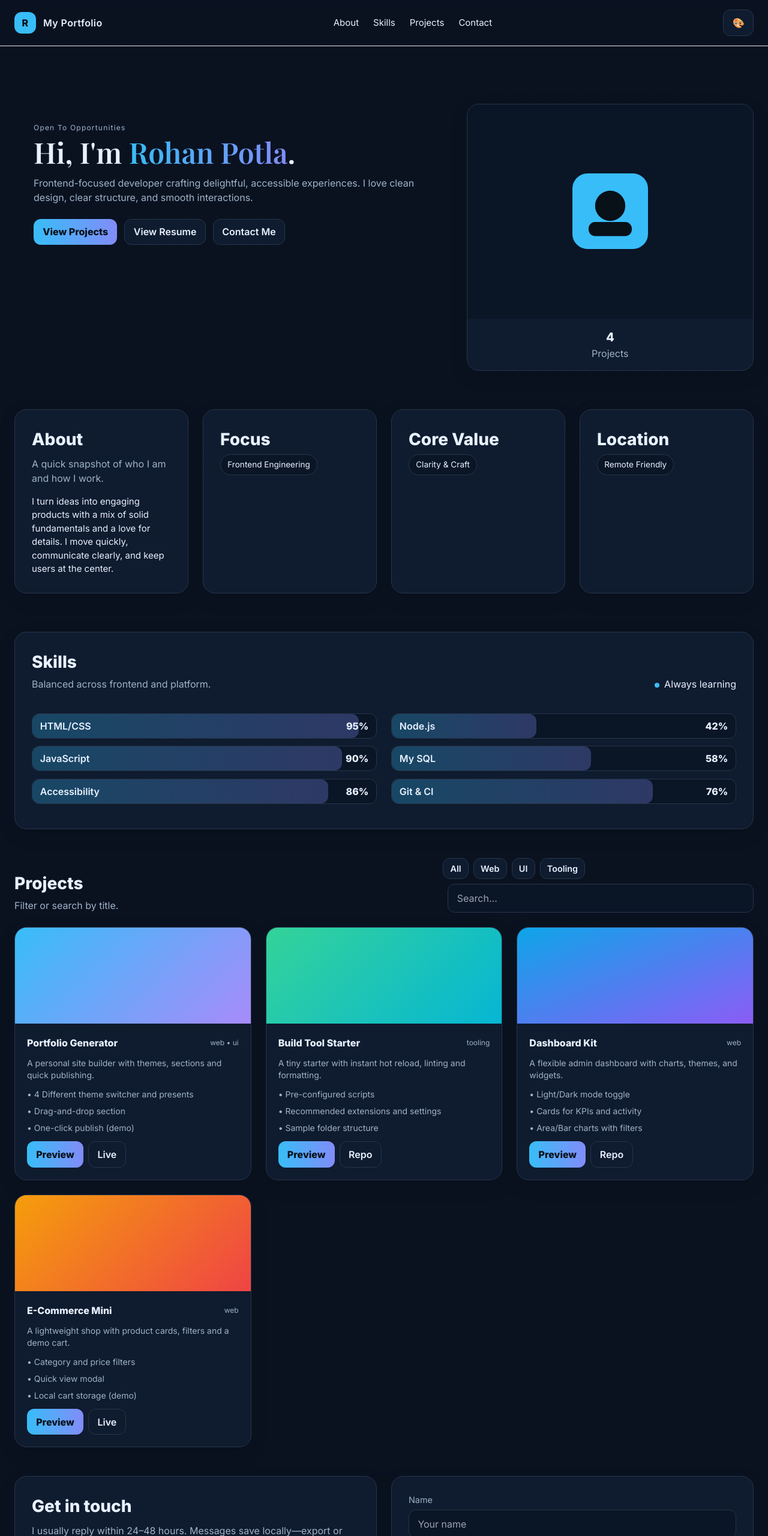
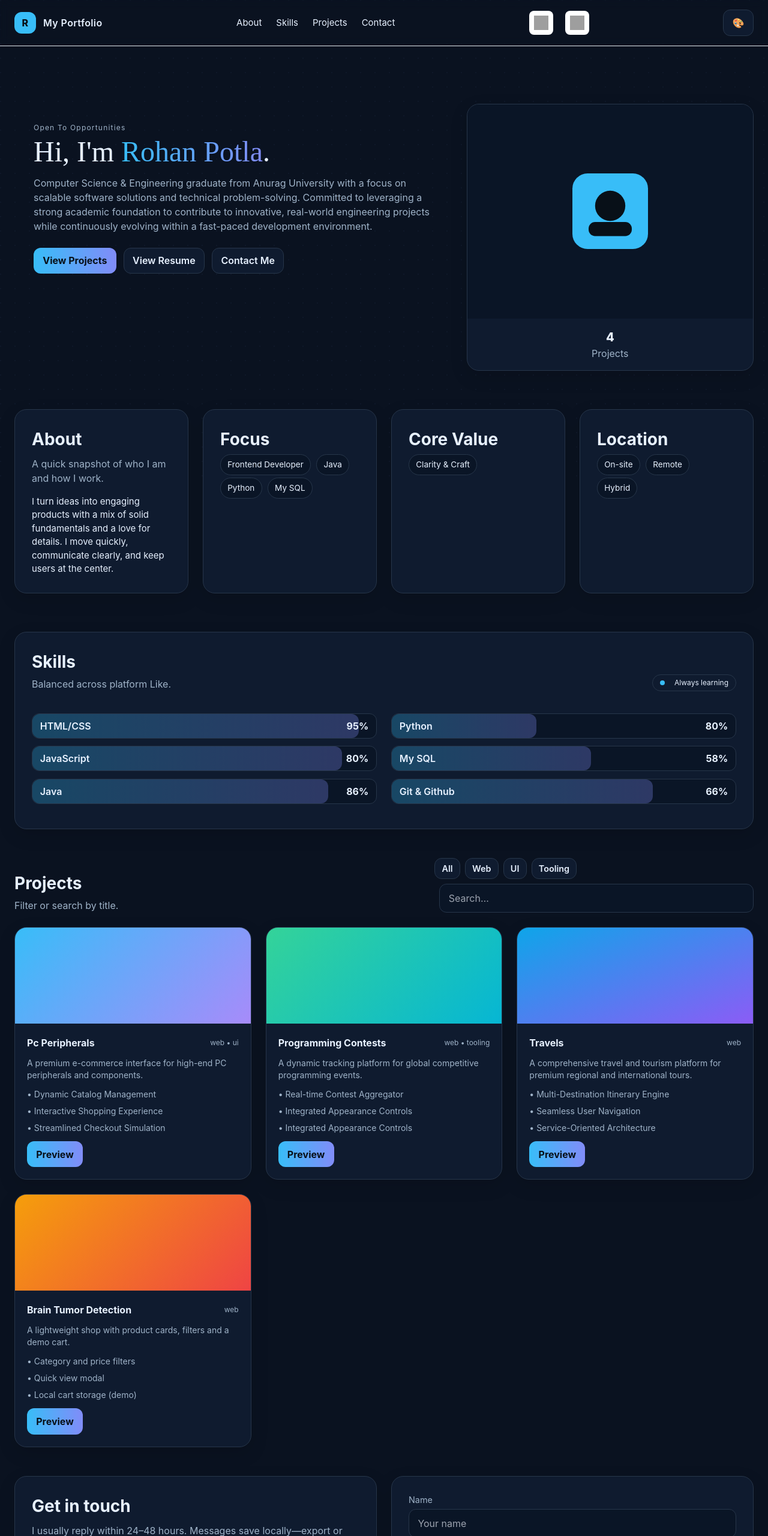
Before and after one commit to Rohan-1405/Portfolio, a plain HTML site: page index.html in a window 1280 px wide. Shown: the top 2560 px of the page at 60% size. Drawn offline with nearby package versions, Linux system fonts and the light colour scheme; grey boxes are pictures that could not be loaded.

Commit message:
Add files via upload

```diff
--- a/app.js
+++ b/app.js
@@ -54,21 +54,57 @@ document.addEventListener('DOMContentLoaded', () => {
   (function(){ const first = document.querySelector('[data-filter="all"]'); first && setActive(first); applyFilter(); })();
 
   // Modal
+// Modal
 const modal = document.getElementById('modal');
 const modalTitle = document.getElementById('modalTitle');
 const modalDesc = document.getElementById('modalDesc');
 const closeModal = document.getElementById('closeModal');
+
+const liveBtn = document.getElementById('liveBtn');
+const repoBtn = document.getElementById('repoBtn');
+
 document.querySelectorAll('.open-modal').forEach(btn => {
   btn.addEventListener('click', () => {
     modalTitle.textContent = btn.dataset.title || 'Project';
     modalDesc.textContent = btn.dataset.desc || '';
+
+    // 🔥 Dynamic links
+    liveBtn.href = btn.dataset.live || "#";
+    repoBtn.href = btn.dataset.repo || "#";
+
+    // Optional: hide button if no link
+    liveBtn.style.display = btn.dataset.live ? "block" : "none";
+    repoBtn.style.display = btn.dataset.repo ? "block" : "none";
+
     modal.classList.remove('hidden');
     modal.classList.add('flex');
   });
 });
-  function hideModal(){ modal.classList.add('hidden'); modal.classList.remove('flex'); }
+
+function hideModal(){
+  modal.classList.add('hidden');
+  modal.classList.remove('flex');
+}
+
 closeModal?.addEventListener('click', hideModal);
-  modal?.addEventListener('click', (e) => { if (e.target === modal) hideModal(); });
+modal?.addEventListener('click', (e) => {
+  if (e.target === modal) hideModal();
+});
+  // const modal = document.getElementById('modal');
+  // const modalTitle = document.getElementById('modalTitle');
+  // const modalDesc = document.getElementById('modalDesc');
+  // const closeModal = document.getElementById('closeModal');
+  // document.querySelectorAll('.open-modal').forEach(btn => {
+  //   btn.addEventListener('click', () => {
+  //     modalTitle.textContent = btn.dataset.title || 'Project';
+  //     modalDesc.textContent = btn.dataset.desc || '';
+  //     modal.classList.remove('hidden');
+  //     modal.classList.add('flex');
+  //   });
+  // });
+  // function hideModal(){ modal.classList.add('hidden'); modal.classList.remove('flex'); }
+  // closeModal?.addEventListener('click', hideModal);
+  // modal?.addEventListener('click', (e) => { if (e.target === modal) hideModal(); });
 
   // Contact local storage
   const form = document.getElementById('contactForm');
--- a/index.html
+++ b/index.html
@@ -5,7 +5,7 @@
   <meta name="viewport" content="width=device-width, initial-scale=1.0"/>
   <title>Rohan's Portfolio</title>
   <script src="https://cdn.tailwindcss.com"></script>
-  <link href="https://fonts.googleapis.com/css2?family=Inter:wght@300;400;600;800&family=Playfair+Display:wght@600;700&display=swap" rel="stylesheet">
+  <link rel="stylesheet" href="https://cdnjs.cloudflare.com/ajax/libs/font-awesome/6.5.0/css/all.min.css">
   <link rel="stylesheet" href="style.css"/>
 </head>
 <body class="bg-[var(--bg)] text-[var(--text)] selection:bg-[var(--brand2)]/30">
@@ -26,6 +26,19 @@
         <a href="#projects" class="hover:text-[var(--brand2)]">Projects</a>
         <a href="#contact" class="hover:text-[var(--brand2)]">Contact</a>
       </nav>
+
+      <div class="nav-icons">
+
+  <a href="https://github.com/Rohan-1405" target="_blank">
+    <img src="https://cdn.jsdelivr.net/gh/devicons/devicon/icons/github/github-original.svg" alt="GitHub">
+  </a>
+
+  <a href="https://www.linkedin.com/in/rohan-potla/" target="_blank">
+    <img src="https://cdn.jsdelivr.net/gh/devicons/devicon/icons/linkedin/linkedin-original.svg" alt="LinkedIn">
+  </a>
+
+</div>
+
       <div class="flex items-center gap-3">
         <!-- Single icon button for theme cycling -->
         <button id="themeBtn" class="btn" aria-label="Change theme" title="Change theme">🎨</button>
@@ -48,10 +61,10 @@
         <h1 class="font-display mt-2 text-6xl md:text-5xl leading-tight">
           Hi, I'm <span class="highlight">Rohan Potla</span>.
         </h1>
-        <p class="mt-4 text-[var(--muted)] max-w-2xl">Frontend-focused developer crafting delightful, accessible experiences. I love clean design, clear structure, and smooth interactions.</p>
+        <p class="mt-4 text-[var(--muted)] max-w-2xl">Computer Science & Engineering graduate from Anurag University with a focus on scalable software solutions and technical problem-solving. Committed to leveraging a strong academic foundation to contribute to innovative, real-world engineering projects while continuously evolving within a fast-paced development environment.</p>
         <div class="mt-6 flex flex-wrap gap-3">
           <a href="#projects" class="btn-primary">View Projects</a>
-          <a href="assets/resume.txt" download class="btn">View Resume</a>
+          <a href="assets/Rohan Resume.pdf" target="_blank" class="btn">View Resume</a>
           <a href="#contact" class="btn">Contact Me</a>
         </div>
       </div>
@@ -84,10 +97,10 @@
       </div>
       <div class="card p-7">
         <h3 class="h2">Focus</h3>
-        <div class="chip">Frontend Engineering</div>
-        <!-- <div class="chip">Next.js</div>
-        <div class="chip">TypeScript</div>
-        <div class="chip">Node</div> -->
+        <div class="chip">Frontend Developer</div>
+        <div class="chip">Java</div>
+        <div class="chip">Python</div>
+        <div class="chip">My SQL</div>
       </div>
       <div class="card p-7">
         <h3 class="h2">Core Value</h3>
@@ -97,7 +110,9 @@
       <div class="card p-7">
         <h3 class="h2">Location</h3>
         <!-- <div class="grid grid-cols-3 gap-2"> -->
-          <div class="chip">Remote Friendly</div>
+          <div class="chip">On-site</div>
+          <div class="chip">Remote</div>
+          <div class="chip">Hybrid</div>
         </div>
       </div>
     </div>
@@ -109,20 +124,20 @@
       <div class="flex items-end justify-between">
         <div>
           <h2 class="h2">Skills</h2>
-          <p class="muted mt-1">Balanced across frontend and platform.</p>
+          <p class="muted mt-1">Balanced across platform Like.</p>
         </div>
         <div class="tag"><span class="w-2 h-2 rounded-full bg-[var(--brand2)] inline-block mr-2"></span>Always learning</div>
       </div>
       <div class="grid md:grid-cols-2 gap-6 mt-6">
         <div>
           <div class="meter"><span style="width:95%"></span><label>HTML/CSS</label><b>95%</b></div>
-          <div class="meter"><span style="width:90%"></span><label>JavaScript</label><b>90%</b></div>
-          <div class="meter"><span style="width:86%"></span><label>Accessibility</label><b>86%</b></div>
+          <div class="meter"><span style="width:90%"></span><label>JavaScript</label><b>80%</b></div>
+          <div class="meter"><span style="width:86%"></span><label>Java</label><b>86%</b></div>
         </div>
         <div>
-          <div class="meter"><span style="width:42%"></span><label>Node.js</label><b>42%</b></div>
+          <div class="meter"><span style="width:42%"></span><label>Python</label><b>80%</b></div>
           <div class="meter"><span style="width:58%"></span><label>My SQL</label><b>58%</b></div>
-          <div class="meter"><span style="width:76%"></span><label>Git & CI</label><b>76%</b></div>
+          <div class="meter"><span style="width:76%"></span><label>Git & Github</label><b>66%</b></div>
         </div>
       </div>
     </div>
@@ -149,38 +164,53 @@
         <div class="banner from-[#38bdf8] to-[#a78bfa]"></div>
         <div class="p-5 space-y-3">
           <div class="flex items-center justify-between">
-            <h3 class="h4">Portfolio Generator</h3>
+            <h3 class="h4">Pc Peripherals</h3>
             <span class="muted text-xs">web • ui</span>
           </div>
-          <p class="muted text-sm">A personal site builder with themes, sections and quick publishing.</p>
+          <p class="muted text-sm">A premium e-commerce interface for high-end PC peripherals and components.</p>
           <ul class="muted text-sm space-y-2 text-[8px]">
-          <li>• 4 Different theme switcher and presents</li>
-          <li>• Drag-and-drop section</li>
-          <li>• One-click publish (demo)</li>
+          <li>• Dynamic Catalog Management</li>
+          <li>• Interactive Shopping Experience</li>
+          <li>• Streamlined Checkout Simulation</li>
         </ul>
           <div class="flex gap-2">
-            <button class="btn-primary open-modal" data-title="Landing Page Revamp" data-desc="A full redesign focused on clarity, speed, and conversions.">Preview</button>
-            <a class="btn" href="#" onclick="alert('Demo link'); return false;">Live</a>
-          </div>
-        </div>
+  <button
+    class="btn-primary open-modal"
+    data-title="Pc Peripherals"
+    data-desc="e-commerce interface for high-end PC peripherals and components."
+    data-live="https://rohan-1405.github.io/PC-Peripherals/"
+    data-repo="https://github.com/Rohan-1405/PC-Peripherals"
+  >
+    Preview
+  </button>
+</div>
+    </div>
       </article>
+
 
       <article class="card project" data-tags="tooling" data-title="Build Tool Starter">
         <div class="banner from-[#34d399] to-[#06b6d4]"></div>
         <div class="p-5 space-y-3">
           <div class="flex items-center justify-between">
-            <h3 class="h4">Build Tool Starter</h3>
-            <span class="muted text-xs">tooling</span>
+            <h3 class="h4">Programming Contests</h3>
+            <span class="muted text-xs">web • tooling</span>
           </div>
-          <p class="muted text-sm">A tiny starter with instant hot reload, linting and formatting.</p>
+          <p class="muted text-sm">A dynamic tracking platform for global competitive programming events.</p>
           <ul class="muted text-sm space-y-2 text-[8px]">
-          <li>• Pre-configured scripts</li>
-          <li>• Recommended extensions and settings</li>
-          <li>• Sample folder structure</li>
+          <li>• Real-time Contest Aggregator</li>
+          <li>• Integrated Appearance Controls</li>
+          <li>• Integrated Appearance Controls</li>
         </ul>
           <div class="flex gap-2">
-            <button class="btn-primary open-modal" data-title="Build Tool Starter" data-desc="Minimal setup for fast development with sensible defaults.">Preview</button>
-            <a class="btn" href="#" onclick="alert('Repo link'); return false;">Repo</a>
+            <button
+    class="btn-primary open-modal"
+    data-title="Programming Contests"
+    data-desc="A dynamic tracking platform for global competitive programming events."
+    data-live="https://rohan-1405.github.io/Programming-Contests/"
+    data-repo="https://github.com/Rohan-1405/Programming-Contests"
+  >
+    Preview
+  </button>
           </div>
         </div>
       </article>
@@ -189,23 +219,57 @@
         <div class="banner h-40 bg-gradient-to-br from-[#0ea5e9] to-[#8b5cf6]"></div>
         <div class="p-5 space-y-3">
           <div class="flex items-center justify-between">
-            <h3 class="h4">Dashboard Kit</h3>
+            <h3 class="h4">Travels</h3>
             <span class="muted text-xs">web</span>
           </div>
-          <p class="muted text-sm">A flexible admin dashboard with charts, themes, and widgets.</p>
+          <p class="muted text-sm">A comprehensive travel and tourism platform for premium regional and international tours.</p>
           <ul class="muted text-sm space-y-2 text-[8px]">
-          <li>• Light/Dark mode toggle</li>
-          <li>• Cards for KPIs and activity</li>
-          <li>• Area/Bar charts with filters</li>
+          <li>• Multi-Destination Itinerary Engine</li>
+          <li>• Seamless User Navigation</li>
+          <li>• Service-Oriented Architecture</li>
         </ul>
           <div class="flex gap-2">
-            <button class="btn-primary open-modal" data-title="Build Tool Starter" data-desc="Minimal setup for fast development with sensible defaults.">Preview</button>
-            <a class="btn" href="#" onclick="alert('Repo link'); return false;">Repo</a>
+             <button
+    class="btn-primary open-modal"
+    data-title="Travels"
+    data-desc="A comprehensive travel and tourism platform for premium regional and international tours."
+    data-live="https://rohan-1405.github.io/Sara-Travels/"
+    data-repo="https://github.com/Rohan-1405/Sara-Travels"
+  >
+    Preview
+  </button>
           </div>
         </div>
       </article>
 
       <article class="card project" data-tags="web" data-title="Dashboard Kit">
+        <div class="banner from-[#f59e0b] to-[#ef4444]"></div>
+        <div class="p-5 space-y-3">
+          <div class="flex items-center justify-between">
+            <h3 class="h4">Brain Tumor Detection</h3>
+            <span class="muted text-xs">web</span>
+          </div>
+          <p class="muted text-sm">A lightweight shop with product cards, filters and a demo cart.</p>
+           <ul class="muted text-sm space-y-2 text-[8px]">
+          <li>• Category and price filters</li>
+          <li>• Quick view modal</li>
+          <li>• Local cart storage (demo)</li>
+        </ul>
+          <div class="flex gap-2">
+            <button
+    class="btn-primary open-modal"
+    data-title="Brain Tumor Detection"
+    data-desc="A comprehensive travel and tourism platform for premium regional and international tours."
+    data-live="https://rohan-1405.github.io/Sara-Travels/"
+    data-repo="https://github.com/Rohan-1405/Sara-Travels"
+  >
+    Preview
+  </button>
+          </div>
+        </div>
+      </article>
+
+      <!-- <article class="card project" data-tags="web" data-title="Dashboard Kit">
         <div class="banner from-[#f59e0b] to-[#ef4444]"></div>
         <div class="p-5 space-y-3">
           <div class="flex items-center justify-between">
@@ -219,11 +283,18 @@
           <li>• Local cart storage (demo)</li>
         </ul>
           <div class="flex gap-2">
-            <button class="btn-primary open-modal" data-title="Dashboard Kit" data-desc="Customizable admin dashboard with reusable widgets.">Preview</button>
-            <a class="btn" href="#" onclick="alert('Demo link'); return false;">Live</a>
+            <button
+    class="btn-primary open-modal"
+    data-title="Travels"
+    data-desc="A comprehensive travel and tourism platform for premium regional and international tours."
+    data-live="https://rohan-1405.github.io/Sara-Travels/"
+    data-repo="https://github.com/Rohan-1405/Sara-Travels"
+  >
+    Preview
+  </button>
           </div>
         </div>
-      </article>
+      </article> -->
     </div>
   </section>
 
@@ -260,6 +331,17 @@
     </div>
   </section>
 
+  <section class="resume-section">
+  <div class="resume-content">
+    <h1>Download My Resume</h1>
+    <p>Get a copy of my updated resume in PDF format.</p>
+
+    <a href="assets/Rohan Resume.pdf" download class="resume-btn">
+      Download Resume
+    </a>
+  </div>
+</section>
+
   <footer class="border-t border-[var(--line)]">
     <div class="container mx-auto px-6 py-8 text-sm text-[var(--muted)] flex flex-col sm:flex-row gap-4 items-center justify-between">
       <div>© <span id="year"></span> Rohan Potla. All rights reserved</div>
@@ -279,9 +361,13 @@
         <button id="closeModal" class="btn small">Close</button>
       </div>
       <div class="mt-6 grid sm:grid-cols-2 gap-4">
-        <a href="#" onclick="alert('Demo live'); return false;" class="btn-primary text-center">View Live</a>
-        <a href="#" onclick="alert('Demo repo'); return false;" class="btn text-center">View Repo</a>
-      </div>
+  <a id="liveBtn" href="#" target="_blank" class="btn-primary text-center">
+    View Live
+  </a>
+  <a id="repoBtn" href="#" target="_blank" class="btn text-center">
+    View Repo
+  </a>
+</div>
     </div>
   </div>
 
--- a/style.css
+++ b/style.css
@@ -10,6 +10,72 @@
   --brand1:#6ee7b7;
   --brand2:#60a5fa;
   --brand3:#f472b6;
+}
+
+
+.nav-icons {
+  display: flex;
+  gap: 20px;
+}
+
+.nav-icons a {
+  background: white;
+  padding: 8px;
+  border-radius: 8px;
+  display: flex;
+  align-items: center;
+  justify-content: center;
+}
+
+.nav-icons img {
+  width: 24px;
+  height: 24px;
+}
+
+.resume-section {
+  background: url('https://images.unsplash.com/photo-1614850715649-1d0106293bd1') no-repeat center/cover;
+  padding: 100px 20px;
+  text-align: center;
+  color: white;
+  position: relative;
+}
+
+/* dark overlay */
+.resume-section::before {
+  content: "";
+  position: absolute;
+  inset: 0;
+  background: rgba(0, 0, 20, 0.7);
+}
+
+.resume-content {
+  position: relative;
+  z-index: 1;
+}
+
+.resume-content h1 {
+  font-size: 48px;
+  font-weight: bold;
+  margin-bottom: 15px;
+}
+
+.resume-content p {
+  font-size: 18px;
+  margin-bottom: 25px;
+}
+
+.resume-btn {
+  background: #3b82f6;
+  color: white;
+  padding: 12px 25px;
+  border-radius: 8px;
+  text-decoration: none;
+  font-size: 16px;
+  transition: 0.3s;
+}
+
+.resume-btn:hover {
+  background: #2563eb;
 }
 
 /* Themes */
@@ -81,7 +147,24 @@ body { font-family: Inter, system-ui, -apple-system, Segoe UI, Roboto, Arial, sa
 }
 .input:focus{ border-color: var(--brand2); box-shadow:0 0 0 4px color-mix(in oklab, var(--brand2), transparent 80%); }
 .label{ display:block; font-size:.9rem; color:var(--muted); margin-bottom:.3rem; }
-.tag{ @apply hidden sm:flex items-center gap-2 text-xs border rounded-full px-3 py-1; border-color:var(--line); background:var(--panel); }
+/* .tag{ @apply hidden sm:flex items-center gap-2 text-xs border rounded-full px-3 py-1; border-color:var(--line); background:var(--panel); } */
+
+.tag{
+  display: none;
+  align-items: center;
+  gap: 0.5rem;
+  font-size: 0.75rem;
+  border: 1px solid var(--line);
+  border-radius: 999px;
+  padding: 0.25rem 0.75rem;
+  background: var(--panel);
+}
+
+@media (min-width: 640px){
+  .tag{
+    display: flex;
+  }
+}
 
 .banner{ height: 160px; background-image: linear-gradient(135deg, var(--from,#000), var(--to,#111)); }
 .banner.from-\[\#38bdf8\].to-\[\#a78bfa\]{ --from:#38bdf8; --to:#a78bfa; }
```
Lines whose indentation alone changed are shown as unchanged.
